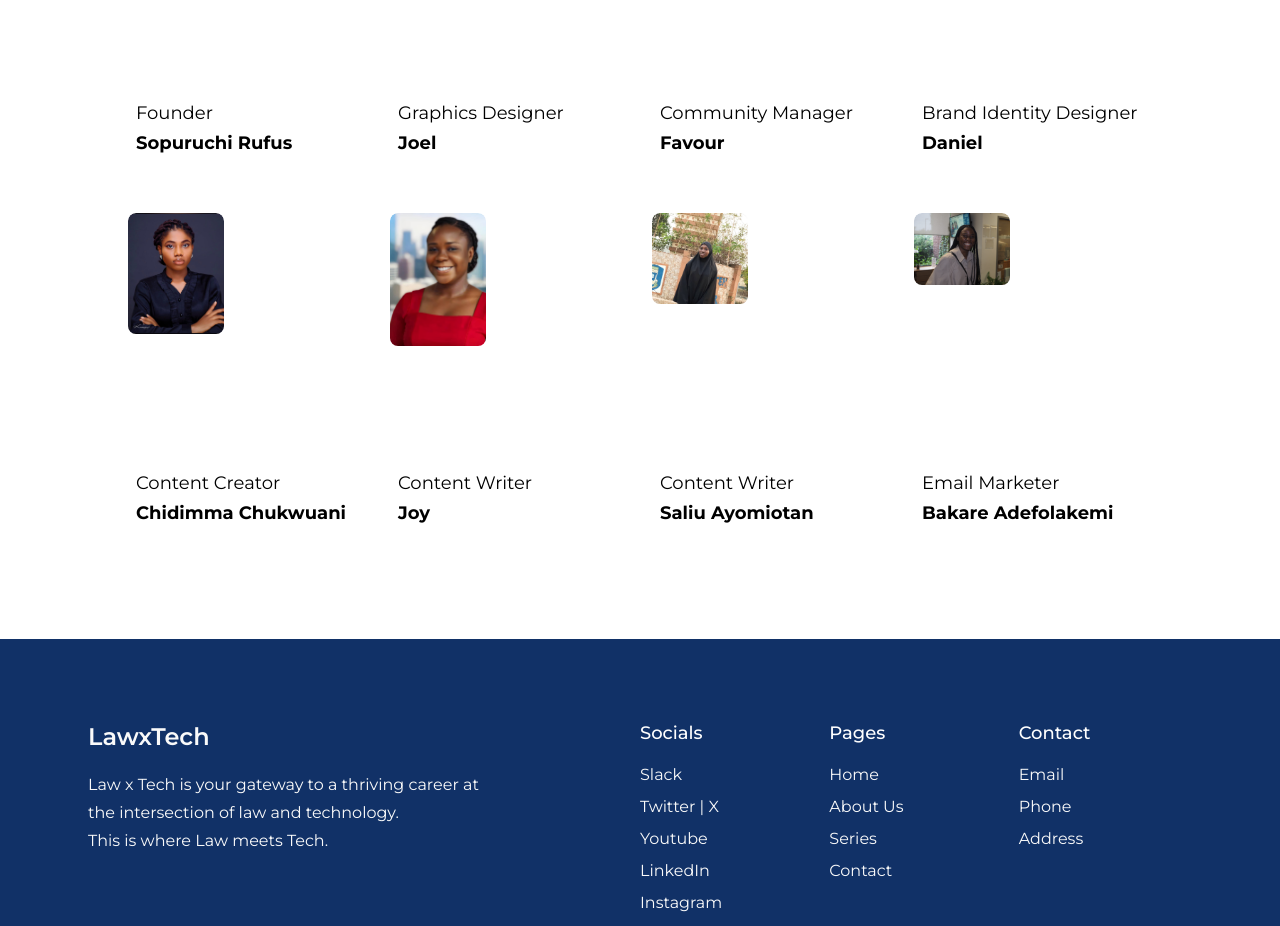
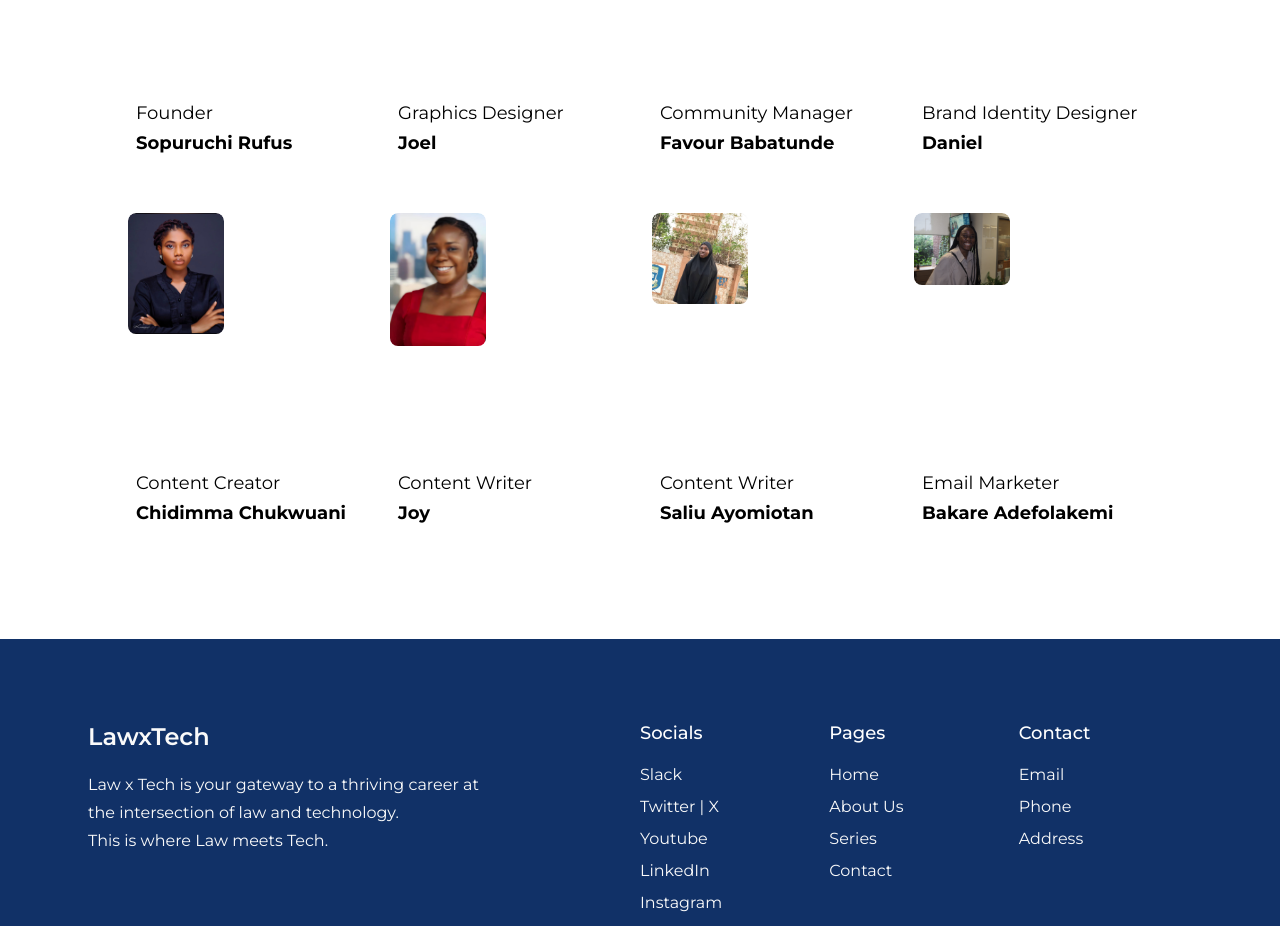
Before and after one commit to LawxTech/LawXTech, a React (Create React App) app: page /about-us in a window 1280 px wide. Shown: the part 2900-3826 px from the top of the page. Built offline with nearby package versions, Linux system fonts and the light colour scheme; the HTML template or start-up script is replaced by a standard one.

Commit message:
Update team member name in MeetTheTeam component

```diff
--- a/src/components/About/MeetTheTeam.tsx
+++ b/src/components/About/MeetTheTeam.tsx
@@ -12,7 +12,7 @@ const teamMembers = [
     image: "Joel, Graphics Designer.jpeg",
   },
   {
-    name: "Favour",
+    name: "Favour Babatunde",
     position: "Community Manager",
     image: "Favour.jpeg",
   },
```
